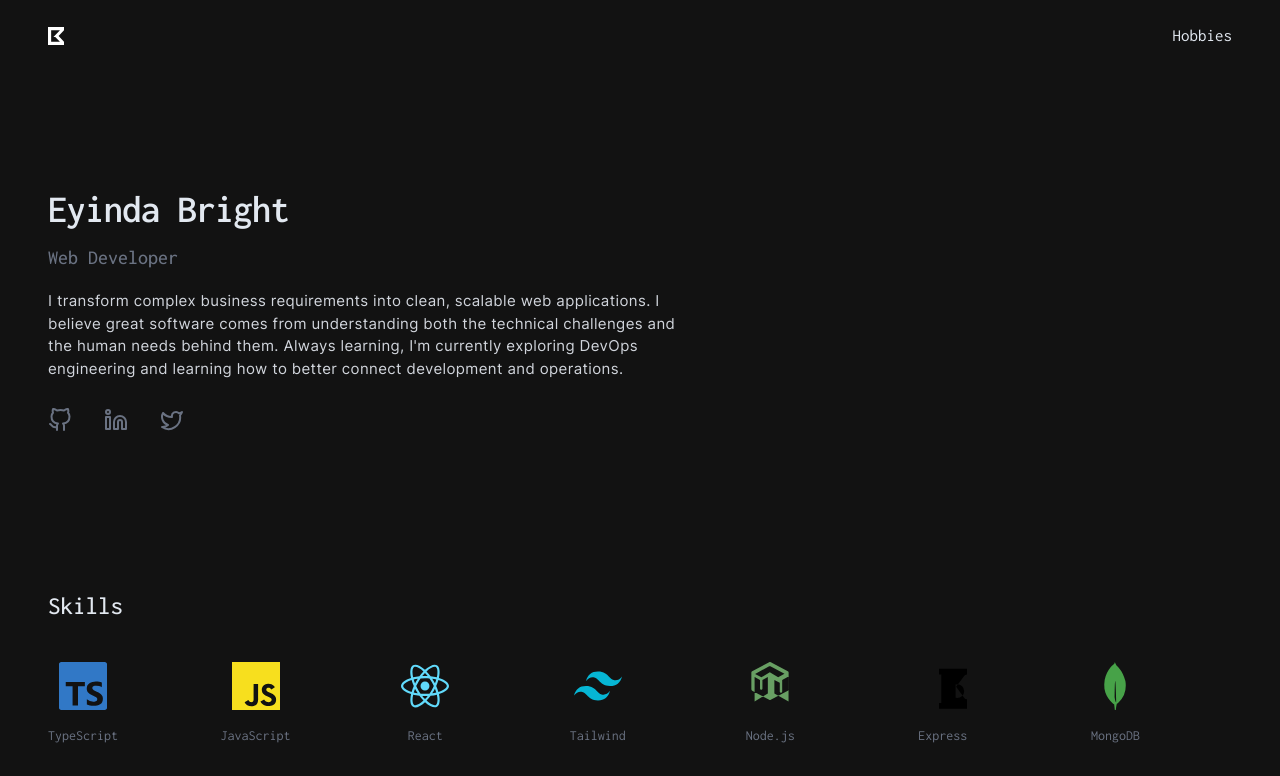
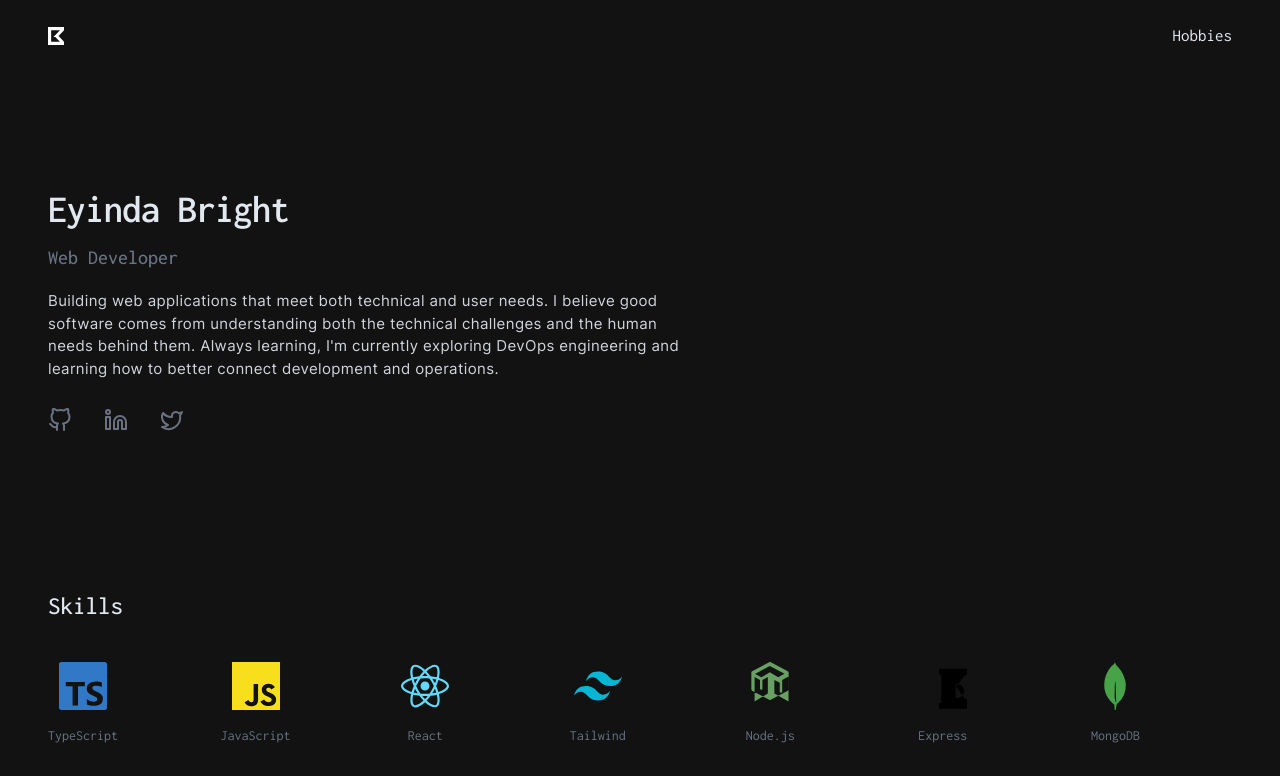
Before and after one commit to Brayzonn/zoneyhub, a React (Vite) app in the folder client/: page / in a window 1280 px wide. Shown: the top 776 px of the page. Built offline with nearby package versions, Linux system fonts and the light colour scheme.

Commit message:
about page update

```diff
--- a/client/src/components/Showcase.tsx
+++ b/client/src/components/Showcase.tsx
@@ -10,11 +10,11 @@ const Showcase = () => {
 
       <div className="w-full flex flex-col items-start justify-center space-y-3">
         <p className="text-gray-300 sans tracking-wide text-left font-[400] text-[15px] mt-3 max-w-[650px]">
-          I transform complex business requirements into clean, scalable web
-          applications. I believe great software comes from understanding both
-          the technical challenges and the human needs behind them. Always
-          learning, I&apos;m currently exploring DevOps engineering and learning
-          how to better connect development and operations.
+          Building web applications that meet both technical and user needs. I
+          believe good software comes from understanding both the technical
+          challenges and the human needs behind them. Always learning, I&apos;m
+          currently exploring DevOps engineering and learning how to better
+          connect development and operations.
         </p>
 
         <div className="mt-[1rem] flex justify-start items-center space-x-[2rem]">
```
